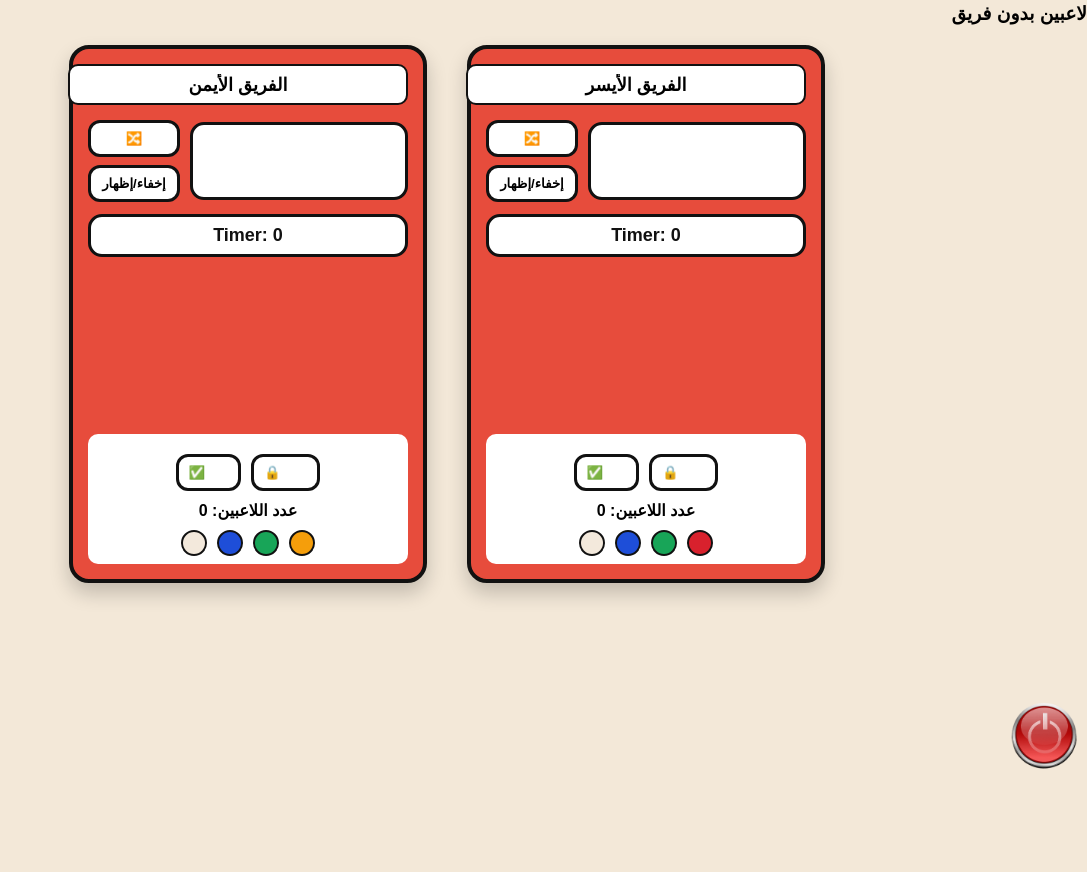
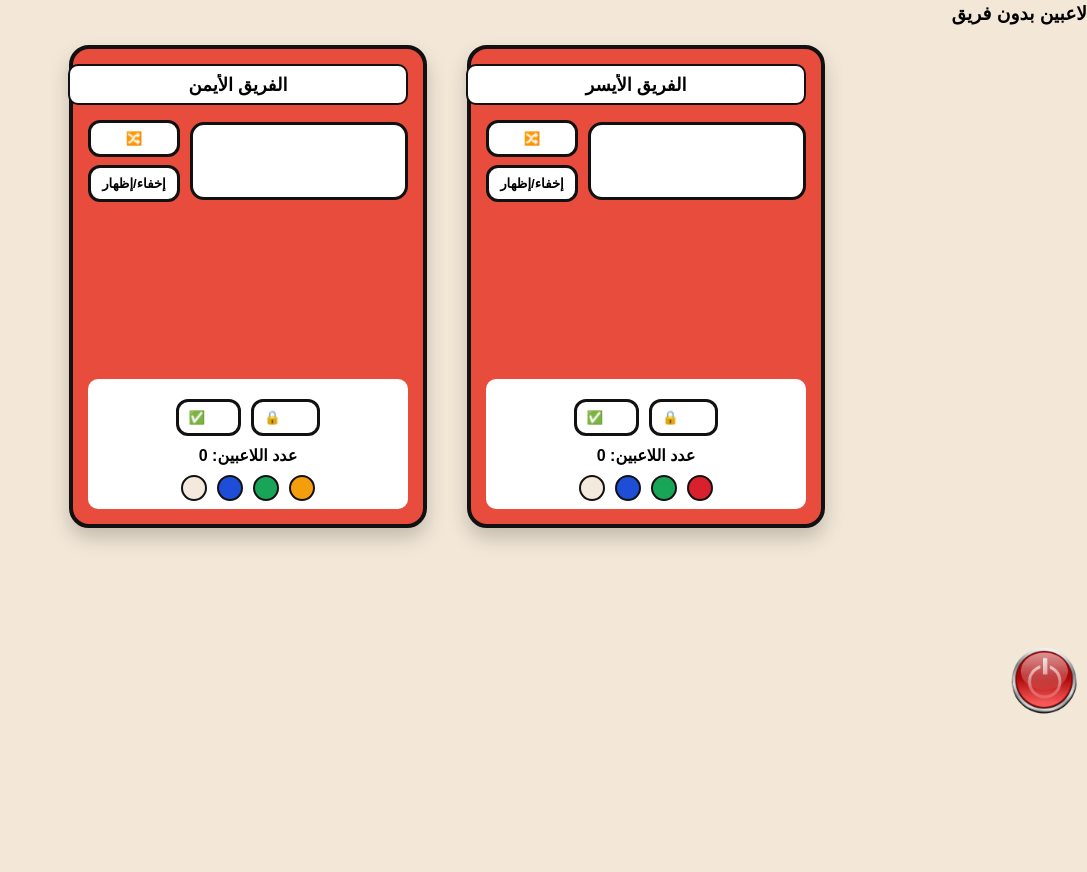
Before and after one commit to khalid16367-design/RG6, a website: page public/host.html in a window 1280 px wide. Shown: the part 1229-2101 px from the top of the page, without its empty margins (193-1280 px from the left). After the commit the page ends 2047 px from the top, so only its background shows below. Drawn offline with nearby package versions, Linux system fonts and the light colour scheme; no server answers.

Commit message:
Update host.html

```diff
--- a/public/host.html
+++ b/public/host.html
@@ -72,7 +72,6 @@
     <button id="leftWidgetToggleVisible" class="team-widget-side-btn">إخفاء/إظهار</button>
   </div>
 </div>
-    <div class="team-timer" id="leftTeamTimer">Timer: 0</div>
     <div class="players-box" id="leftTeam"></div>
     <div class="team-footer">
       <!-- ✅ تحكم قفل/فتح الفريق (داخل قائمة الفريق) -->
@@ -103,7 +102,6 @@
     <button id="rightWidgetToggleVisible" class="team-widget-side-btn">إخفاء/إظهار</button>
   </div>
 </div>
-    <div class="team-timer" id="rightTeamTimer">Timer: 0</div>
     <div class="players-box" id="rightTeam"></div>
     <div class="team-footer">
 
```
